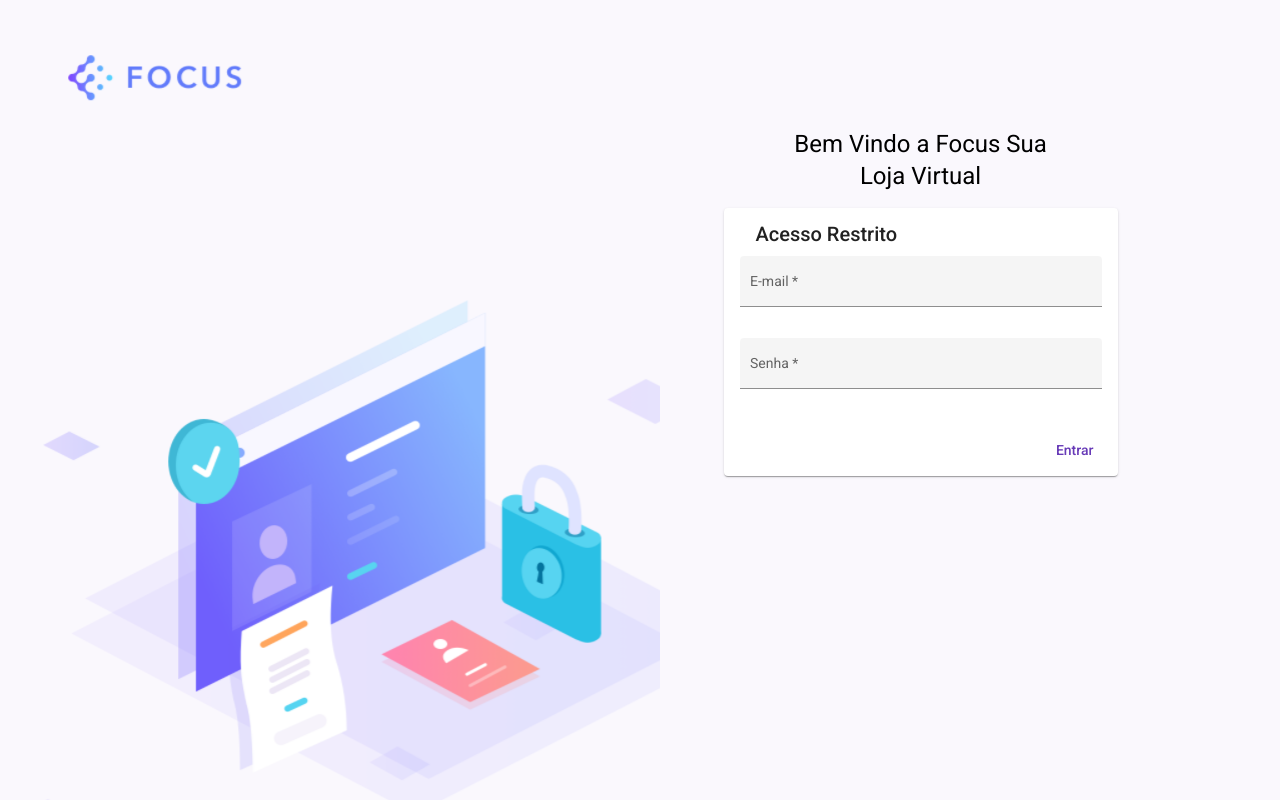
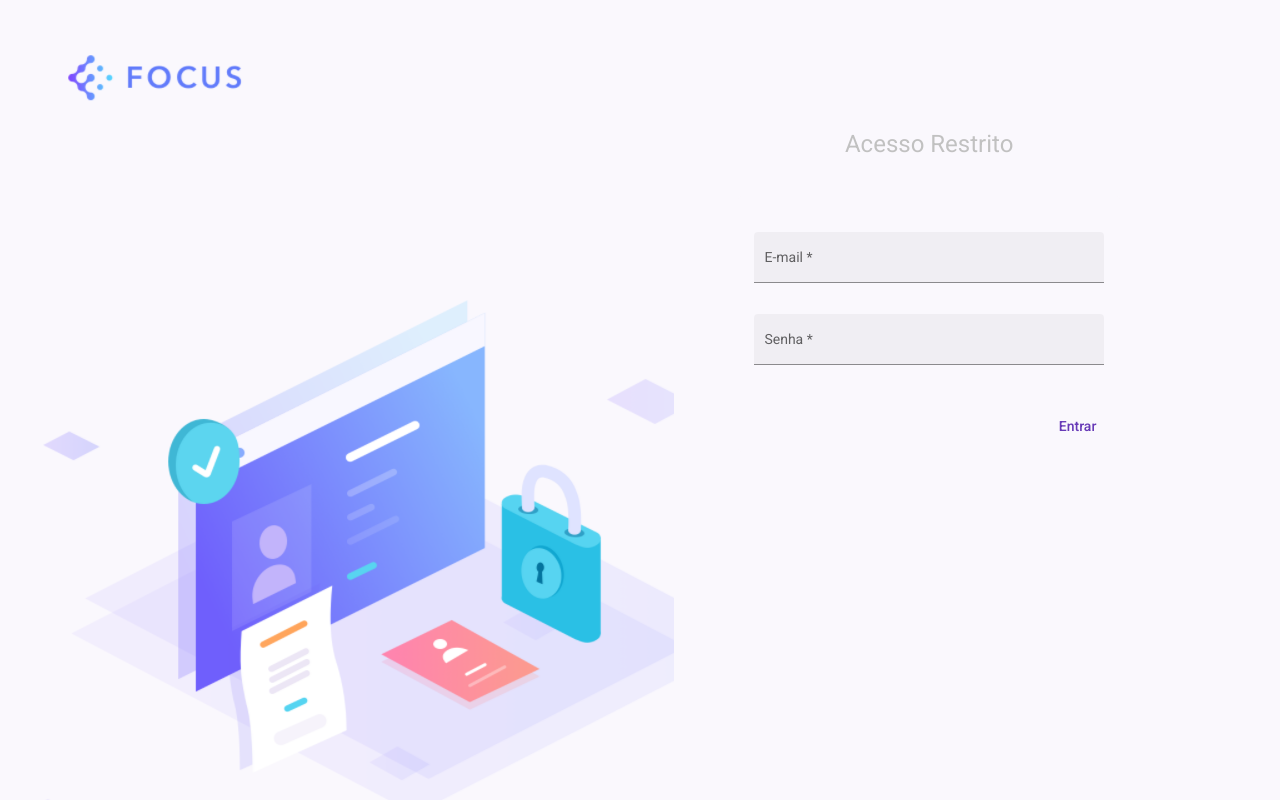
Before and after one commit to leco123/loja-virtual, an Angular app: page /login in a window 1280 px wide. Built offline with nearby package versions, Linux system fonts and the light colour scheme.

Commit message:
form login

```diff
--- a/src/app/pages/login/login.component.css
+++ b/src/app/pages/login/login.component.css
@@ -16,6 +16,11 @@
   background-color: #faf8fd;
 }
 
+.login {
+  background-color: #faf8fd;
+  box-shadow: none;
+}
+
 .login-container {
   width: 80%;
 }
--- a/src/app/pages/login/login.component.html
+++ b/src/app/pages/login/login.component.html
@@ -8,11 +8,11 @@
 
     <form [formGroup]="form" class="login-container">
 
-      <h1 style="text-align: center;">Bem Vindo a Focus Sua <br>Loja Virtual </h1>
+      <h1 style="text-align: center;color: #c1c1c1;">Acesso Restrito </h1><br>
 
       <mat-card class="login">
-        <mat-card-header>
-            <mat-card-title>Acesso Restrito</mat-card-title>
+        <mat-card-header><br>
+            <!--<mat-card-title>Acesso Restrito</mat-card-title>-->
         </mat-card-header>
         <mat-card-content>
             <p>
@@ -37,5 +37,7 @@
         </mat-card-actions>
       </mat-card>
     </form>
+
   </div>
+
 </div>
```
